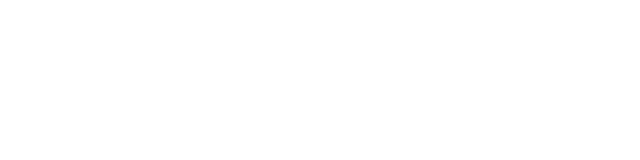
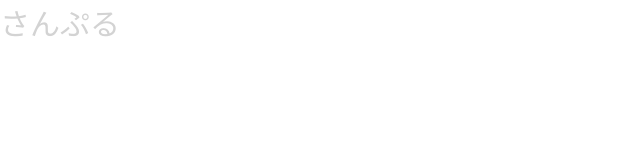
Before and after one commit to piroyuki-hub/react-demo, a React (Create React App) app: page / in a window 1280 px wide. Shown: the top 160 px of the page, without its empty margins (0-640 px from the left). Built offline with nearby package versions, Linux system fonts and the light colour scheme.

Commit message:
下地整理

```diff
--- a/package.json
+++ b/package.json
@@ -6,6 +6,7 @@
     "@testing-library/jest-dom": "^5.11.4",
     "@testing-library/react": "^11.1.0",
     "@testing-library/user-event": "^12.1.10",
+    "node-sass": "^5.0.0",
     "react": "^17.0.2",
     "react-dom": "^17.0.2",
     "react-scripts": "4.0.3",
--- a/src/App.css
+++ /dev/null
@@ -1,3 +0,0 @@
-.App {
-  text-align: center;
-}
--- a/src/App.js
+++ b/src/App.js
@@ -1,7 +1,12 @@
-import './App.css';
+import { Sample } from './components/sample/Sample';
+import './styles/base.module.scss';
 
 function App() {
-  return <></>;
+  return (
+    <>
+      <Sample>さんぷる</Sample>
+    </>
+  );
 }
 
 export default App;
--- /dev/null
+++ b/src/components/sample/Sample.js
@@ -0,0 +1,5 @@
+import style from './style.module.scss';
+
+export const Sample = ({ children }) => {
+  return <p className={style.sample}>{children}</p>;
+};
--- /dev/null
+++ b/src/components/sample/index.js
@@ -0,0 +1 @@
+export { Sample } from '.';
--- /dev/null
+++ b/src/components/sample/style.module.scss
@@ -0,0 +1,4 @@
+.sample {
+  font-size: 3rem;
+  color: lightgray;
+}
--- a/src/index.css
+++ /dev/null
@@ -1,13 +0,0 @@
-body {
-  margin: 0;
-  font-family: -apple-system, BlinkMacSystemFont, 'Segoe UI', 'Roboto', 'Oxygen',
-    'Ubuntu', 'Cantarell', 'Fira Sans', 'Droid Sans', 'Helvetica Neue',
-    sans-serif;
-  -webkit-font-smoothing: antialiased;
-  -moz-osx-font-smoothing: grayscale;
-}
-
-code {
-  font-family: source-code-pro, Menlo, Monaco, Consolas, 'Courier New',
-    monospace;
-}
--- a/src/index.js
+++ b/src/index.js
@@ -1,6 +1,5 @@
 import React from 'react';
 import ReactDOM from 'react-dom';
-import './index.css';
 import App from './App';
 import reportWebVitals from './reportWebVitals';
 
--- /dev/null
+++ b/src/styles/base.module.scss
@@ -0,0 +1,19 @@
+* {
+  margin: 0;
+  padding: 0;
+}
+
+*,
+*:before,
+*:after {
+  box-sizing: inherit;
+}
+
+html {
+  box-sizing: border-box;
+  font-size: 62.5%;
+}
+
+body {
+  font-size: 1.6em;
+}
```
Also changed, not shown: 1 other file (tests, documents, lock files or other folders).
